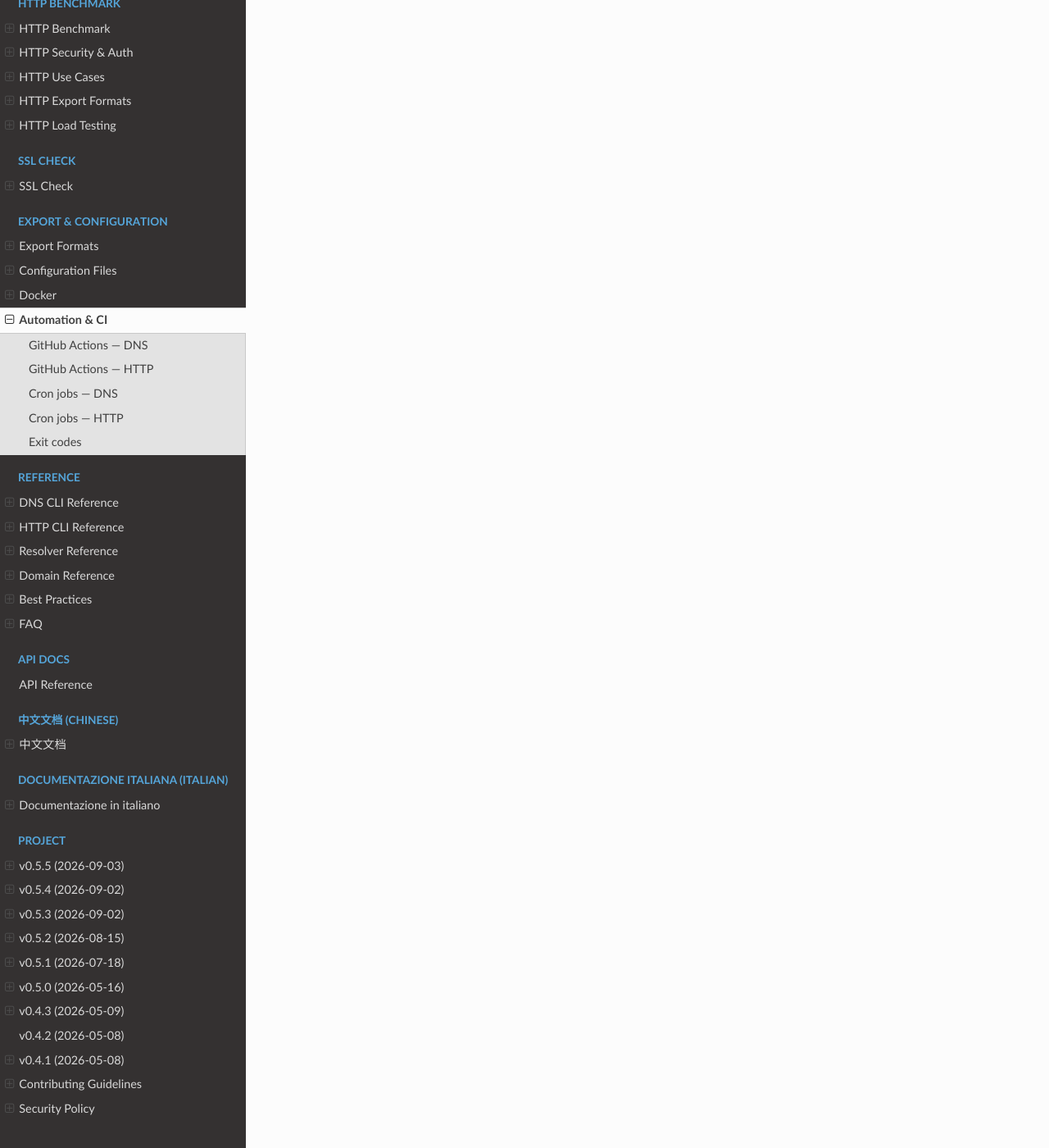
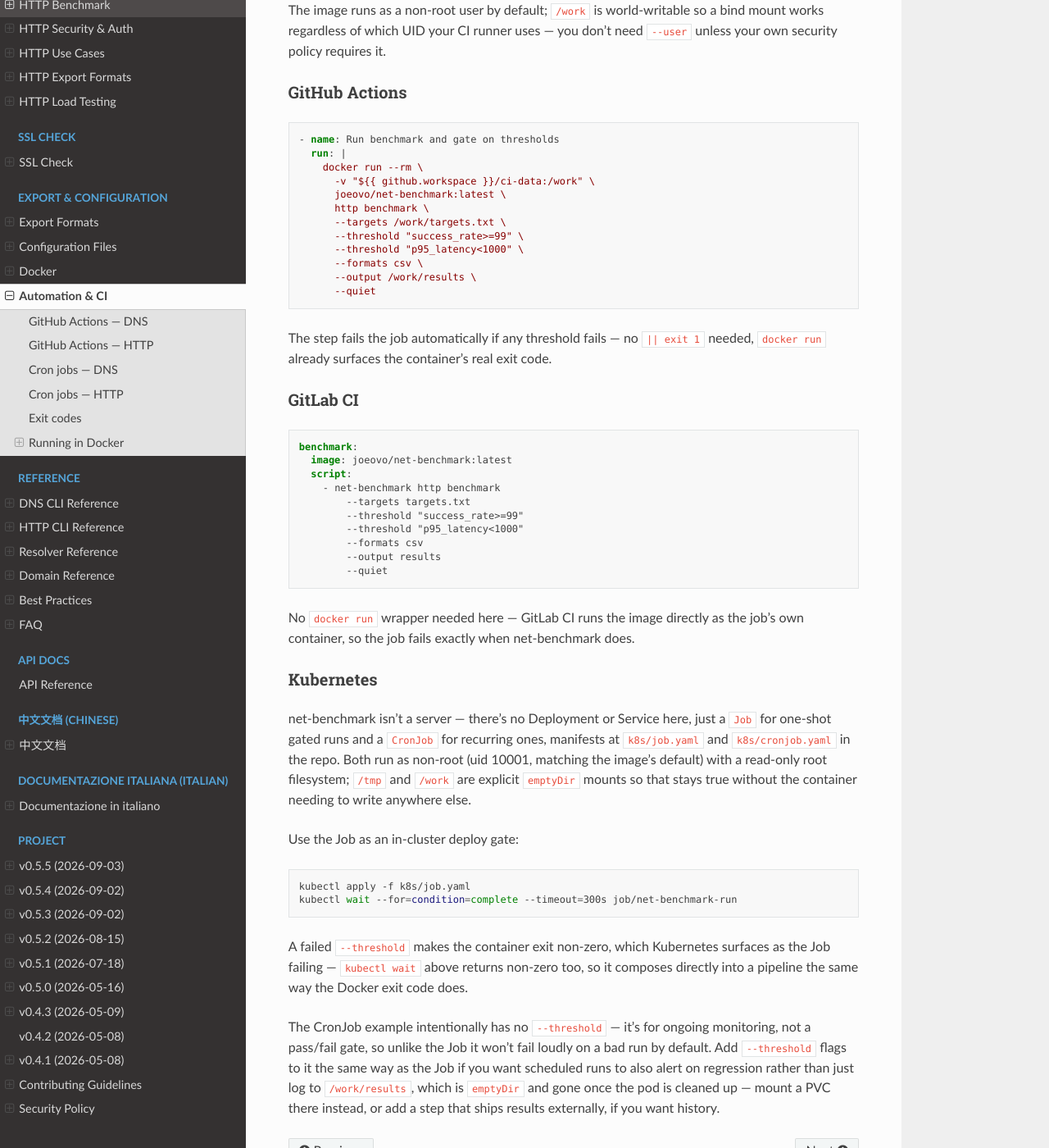
Before and after one commit to net-benchmark/net-benchmark, a Sphinx documentation site: the page built from docs/source/guides/automation-ci.md, in a window 1280 px wide and 1400 px high, scrolled down 3509 px. Shown: the whole window at 82% size. Built offline with Sphinx 7.4.7 and the Read the Docs theme 3.1.0, drawn with Linux system fonts in a browser that asks for light colours; some of the changed text lies outside the part shown.

Commit message:
fix(docs): correct stale Docker Hub namespace to joeovo/net-benchmark

````diff
--- a/docs/source/guides/automation-ci.md
+++ b/docs/source/guides/automation-ci.md
@@ -126,16 +126,133 @@ jobs:
 
 | Code | Meaning |
 |---|---|
-| `0` | Success |
-| `1` | Runtime error (check stderr) |
+| `0` | Success — and every configured `--threshold` passed |
+| `1` | Runtime error, or a `--threshold` failed |
 | `2` | Invalid arguments |
 
-Use exit codes in CI pipelines to gate deployments:
+**`--assert` does not affect the exit code.** It's a per-target reporting
+annotation — it shows up in the output, but a failed assertion does not
+make the process exit non-zero. `--threshold` is the actual CI gate:
 
 ```bash
 net-benchmark http benchmark \
   --targets "https://api.myapp.com/health" \
-  --assert status=200 \
+  --threshold "success_rate>=99" \
+  --threshold "p95_latency<1000" \
   --quiet \
-  --formats csv || exit 1
+  --formats csv
 ```
+
+A run against a target that never responds still exits `0` if no
+`--threshold` is set — there's nothing to fail. Always pair a CI
+invocation with at least one `--threshold`; treat `--assert` as
+informational only.
+
+---
+
+## Running in Docker
+
+net-benchmark ships as a container image, built from the published PyPI
+release (so the image always matches what `pip install net-benchmark`
+gives everyone else):
+
+```bash
+docker pull joeovo/net-benchmark:latest
+```
+
+A `-pdf` variant carries weasyprint's runtime libraries for `--formats
+pdf`; the default tag doesn't, to stay small for pipelines that only need
+csv/excel:
+
+```bash
+docker pull joeovo/net-benchmark:latest-pdf
+```
+
+Mount a directory for target lists in and results out, and use the exit
+code as the gate — this is the whole point of running it in a pipeline:
+
+```bash
+docker run --rm \
+  -v "$(pwd)/ci-data:/work" \
+  joeovo/net-benchmark:latest \
+  http benchmark \
+  --targets /work/targets.txt \
+  --threshold "success_rate>=99" \
+  --threshold "p95_latency<1000" \
+  --formats csv \
+  --output /work/results \
+  --quiet
+echo "exit code: $?"
+```
+
+The image runs as a non-root user by default; `/work` is world-writable
+so a bind mount works regardless of which UID your CI runner uses —
+you don't need `--user` unless your own security policy requires it.
+
+### GitHub Actions
+
+```yaml
+- name: Run benchmark and gate on thresholds
+  run: |
+    docker run --rm \
+      -v "${{ github.workspace }}/ci-data:/work" \
+      joeovo/net-benchmark:latest \
+      http benchmark \
+      --targets /work/targets.txt \
+      --threshold "success_rate>=99" \
+      --threshold "p95_latency<1000" \
+      --formats csv \
+      --output /work/results \
+      --quiet
+```
+
+The step fails the job automatically if any threshold fails — no `|| exit
+1` needed, `docker run` already surfaces the container's real exit code.
+
+### GitLab CI
+
+```yaml
+benchmark:
+  image: joeovo/net-benchmark:latest
+  script:
+    - net-benchmark http benchmark
+        --targets targets.txt
+        --threshold "success_rate>=99"
+        --threshold "p95_latency<1000"
+        --formats csv
+        --output results
+        --quiet
+```
+
+No `docker run` wrapper needed here — GitLab CI runs the image directly
+as the job's own container, so the job fails exactly when net-benchmark
+does.
+
+### Kubernetes
+
+net-benchmark isn't a server — there's no Deployment or Service here, just
+a `Job` for one-shot gated runs and a `CronJob` for recurring ones,
+manifests at `k8s/job.yaml` and `k8s/cronjob.yaml` in the repo. Both run
+as non-root (uid 10001, matching the image's default) with a read-only
+root filesystem; `/tmp` and `/work` are explicit `emptyDir` mounts so that
+stays true without the container needing to write anywhere else.
+
+Use the Job as an in-cluster deploy gate:
+
+```bash
+kubectl apply -f k8s/job.yaml
+kubectl wait --for=condition=complete --timeout=300s job/net-benchmark-run
+```
+
+A failed `--threshold` makes the container exit non-zero, which
+Kubernetes surfaces as the Job failing — `kubectl wait` above returns
+non-zero too, so it composes directly into a pipeline the same way the
+Docker exit code does.
+
+The CronJob example intentionally has no `--threshold` — it's for
+ongoing monitoring, not a pass/fail gate, so unlike the Job it won't fail
+loudly on a bad run by default. Add `--threshold` flags to it the same
+way as the Job if you want scheduled runs to also alert on regression
+rather than just log to `/work/results`, which is `emptyDir` and gone
+once the pod is cleaned up — mount a PVC there instead, or add a step
+that ships results externally, if you want history.
````
Also changed, not shown: README-pypi.md (+9 -0 lines), README.md (+10 -3 lines), 2 other files.
